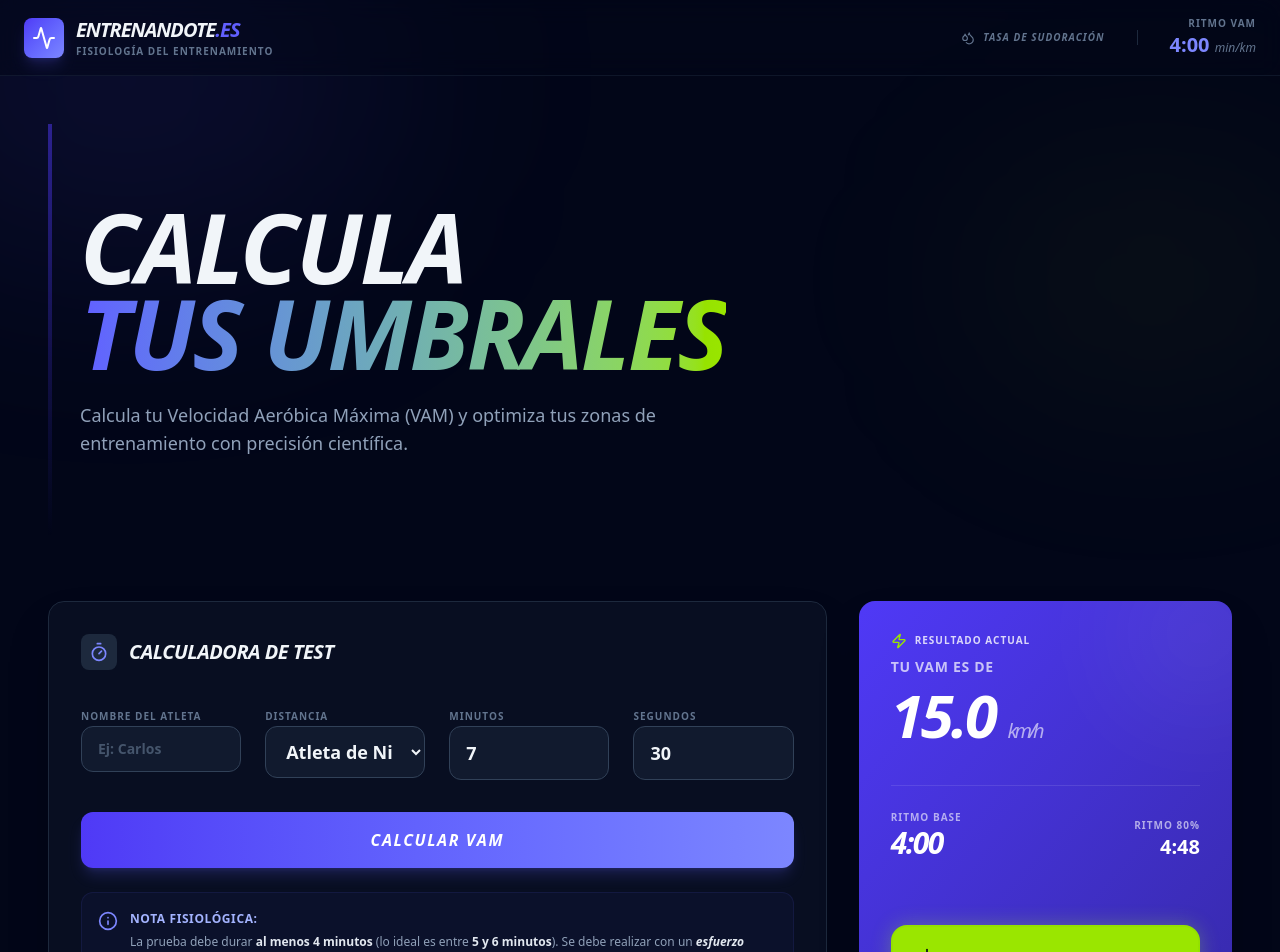
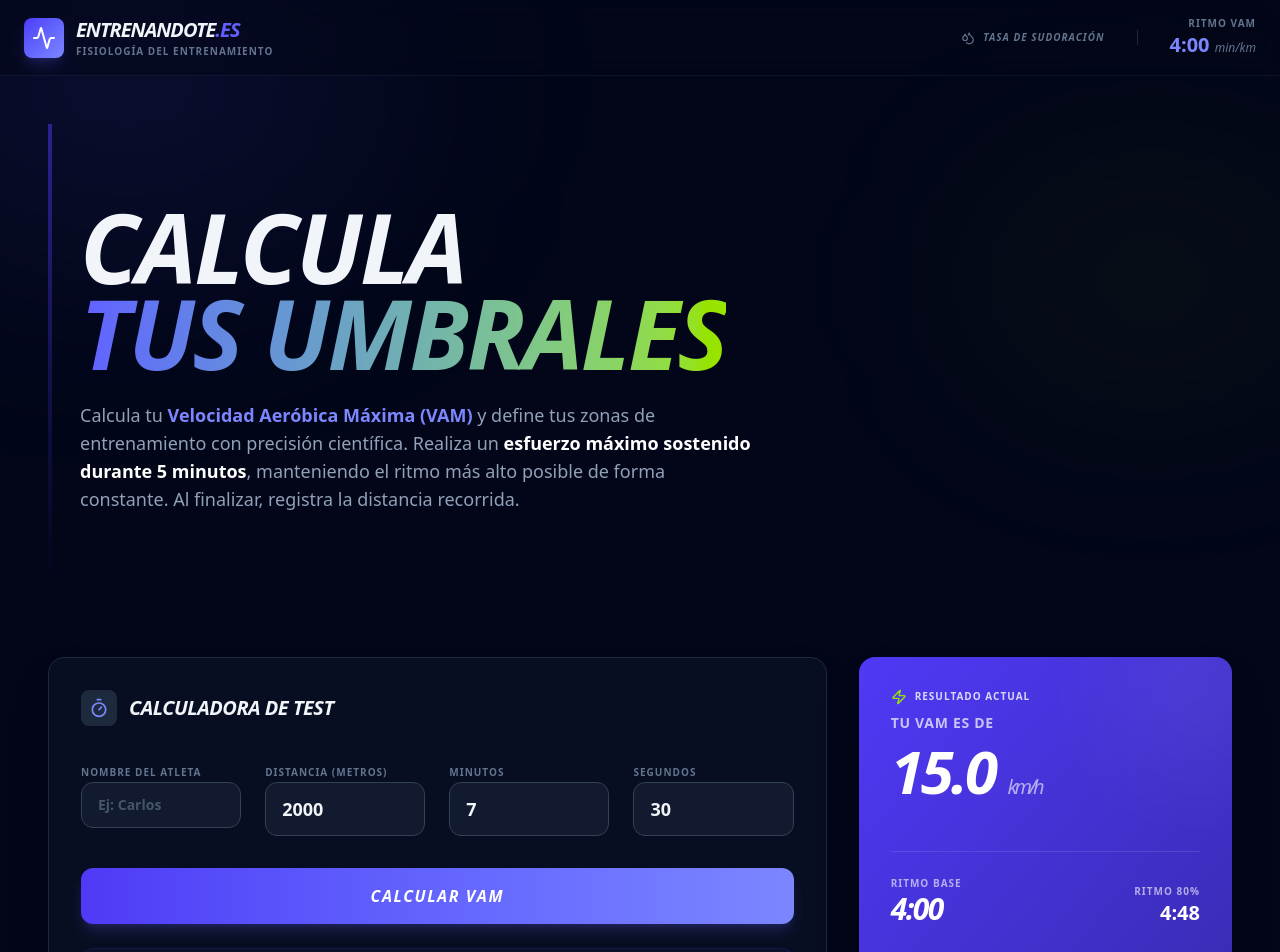
Before and after one commit to carlosfamara-rgb/Entrenandote, a React (Vite) app: page / in a window 1280 px wide. Shown: the top 952 px of the page. Built offline with nearby package versions, Linux system fonts and the light colour scheme.

Commit message:
feat: Improve test input handling and description
Update the test distance input to accept string values and parse it as a float. This allows for more flexible distance inputs. Also, refine the introductory text for the VAM calculation section to provide clearer instructions on performing the test.

```diff
--- a/src/App.tsx
+++ b/src/App.tsx
@@ -27,7 +27,7 @@ export default function App() {
   const [paceVAMSeconds, setPaceVAMSeconds] = useState<number>(240); // Default 4:00 min/km
 
   // Test Calculator State
-  const [testDistance, setTestDistance] = useState<number>(2000);
+  const [testDistance, setTestDistance] = useState<string>('2000');
   const [testMinutes, setTestMinutes] = useState<string>('7');
   const [testSeconds, setTestSeconds] = useState<string>('30');
   const [athleteName, setAthleteName] = useState<string>('');
@@ -182,7 +182,7 @@ export default function App() {
   };
 
   const applyTestResult = () => {
-    const calculatedVAM = calculateVAMFromTest(testDistance, parseInt(testMinutes) || 0, parseInt(testSeconds) || 0);
+    const calculatedVAM = calculateVAMFromTest(parseFloat(testDistance) || 0, parseInt(testMinutes) || 0, parseInt(testSeconds) || 0);
     if (calculatedVAM > 0) {
       setVamSpeed(parseFloat(calculatedVAM.toFixed(2)));
       setPaceVAMSeconds(speedToPaceSeconds(calculatedVAM));
@@ -245,7 +245,7 @@ export default function App() {
               <span className="text-transparent bg-clip-text bg-gradient-to-r from-indigo-500 to-lime-400">Tus Umbrales</span>
             </motion.h2>
             <p className="text-slate-400 max-w-2xl text-lg font-medium">
-              Calcula tu Velocidad Aeróbica Máxima (VAM) y optimiza tus zonas de entrenamiento con precisión científica.
+              Calcula tu <span className="text-indigo-400 font-bold">Velocidad Aeróbica Máxima (VAM)</span> y define tus zonas de entrenamiento con precisión científica. Realiza un <span className="text-white font-bold">esfuerzo máximo sostenido durante 5 minutos</span>, manteniendo el ritmo más alto posible de forma constante. Al finalizar, registra la distancia recorrida.
             </p>
           </div>
         </section>
@@ -273,16 +273,15 @@ export default function App() {
               </div>
 
               <div className="space-y-2">
-                <label className="text-[10px] font-bold text-slate-500 uppercase tracking-widest">Distancia</label>
-                <select
+                <label className="text-[10px] font-bold text-slate-500 uppercase tracking-widest">Distancia (Metros)</label>
+                <input
+                  type="number"
+                  step="0.01"
                   value={testDistance}
-                  onChange={(e) => setTestDistance(parseInt(e.target.value))}
-                  className="w-full bg-slate-800/50 border border-slate-700 rounded-xl px-4 py-3 text-lg font-bold focus:outline-none focus:ring-2 focus:ring-indigo-500/50 transition-all"
-                >
-                  <option value={1500}>Atleta Iniciado / Jóvenes (1500 M)</option>
-                  <option value={2000}>Atleta de Nivel Medio (2000 M)</option>
-                  <option value={3000}>Atleta de Alto Rendimiento (3000 M)</option>
-                </select>
+                  onChange={(e) => setTestDistance(e.target.value)}
+                  placeholder="Ej: 1500.50"
+                  className="w-full bg-slate-800/50 border border-slate-700 rounded-xl px-4 py-3 text-lg font-bold focus:outline-none focus:ring-2 focus:ring-indigo-500/50 transition-all placeholder:text-slate-600"
+                />
               </div>
 
               <div className="space-y-2">
@@ -335,9 +334,9 @@ export default function App() {
 
             <div className="mt-6 p-4 rounded-xl bg-indigo-500/5 border border-indigo-500/10 flex gap-3">
               <Info className="w-5 h-5 text-indigo-400 shrink-0 mt-0.5" />
-              <div className="text-xs text-slate-400 leading-relaxed">
+              <div className="text-xs text-white leading-relaxed">
                 <p className="font-bold text-indigo-300 uppercase tracking-wider mb-1">Nota Fisiológica:</p>
-                La prueba debe durar <span className="text-slate-200 font-bold">al menos 4 minutos</span> (lo ideal es entre <span className="text-slate-200 font-bold">5 y 6 minutos</span>). Se debe realizar con un <span className="text-slate-200 font-bold italic">esfuerzo máximo sostenido</span>. El factor fisiológico clave no es la distancia en sí, sino la <span className="text-indigo-400 font-bold italic">duración del estímulo</span>.
+                Para tener fiabilidad en el test la prueba debe durar al menos 4 minutos. Lo ideal es entre 5 y 6 minutos. Se debe realizar con un esfuerzo máximo sostenido. El factor fisiológico clave no es la distancia en sí, sino la duración del estímulo.
               </div>
             </div>
 
@@ -579,7 +578,7 @@ export default function App() {
                     <h4 className="text-xl font-black uppercase italic tracking-tight">Consideraciones Previas</h4>
                   </div>
                   <ul className="space-y-3 text-sm text-slate-500">
-                    <li className="leading-relaxed"><strong className="text-slate-300">Estado de Descanso:</strong> Es obligatorio llegar descansado. El día anterior debe ser de descanso total o de un rodaje muy suave (20-30 min) con 2-3 rectas de activación.</li>
+                    <li className="leading-relaxed"><strong className="text-slate-300">Estado de Descanso:</strong> Es obligatorio llegar descansado. El día anterior debe ser de descanso total o de un rodaje muy suave.</li>
                     <li className="leading-relaxed"><strong className="text-slate-300">Terreno:</strong> El lugar ideal es una pista de atletismo (400m). Si no es posible, utiliza un tramo de asfalto totalmente llano.</li>
                     <li className="leading-relaxed"><strong className="text-slate-300">Condiciones:</strong> Evita días de mucho viento o calor extremo. La temperatura ideal es entre 10°C y 18°C.</li>
                     <li className="leading-relaxed"><strong className="text-slate-300">Nutrición:</strong> Realiza una comida ligera rica en hidratos de carbono 2-3 horas antes.</li>
@@ -621,27 +620,6 @@ export default function App() {
                   </div>
                   <p className="text-sm text-slate-500 leading-relaxed">
                     No te detengas en seco. Camina 2 minutos y luego realiza un trote muy suave de 10 minutos para ayudar a la resíntesis del lactato acumulado.
-                  </p>
-                </div>
-
-                <div className="p-6 rounded-2xl bg-indigo-500/10 border border-indigo-500/20 space-y-4">
-                  <h4 className="text-sm font-black uppercase italic tracking-tight text-indigo-400">¿Qué distancia elegir?</h4>
-                  <div className="space-y-3">
-                    <div className="flex justify-between items-center border-b border-indigo-500/10 pb-2">
-                      <span className="text-xs text-slate-400 uppercase font-bold">Iniciado ({'>'} 5:00 min/km)</span>
-                      <span className="text-sm font-black text-indigo-400 italic">1500m</span>
-                    </div>
-                    <div className="flex justify-between items-center border-b border-indigo-500/10 pb-2">
-                      <span className="text-xs text-slate-400 uppercase font-bold">Medio (3:45 - 4:45 min/km)</span>
-                      <span className="text-sm font-black text-indigo-400 italic">2000m</span>
-                    </div>
-                    <div className="flex justify-between items-center">
-                      <span className="text-xs text-slate-400 uppercase font-bold">Élite ({'<'} 3:30 min/km)</span>
-                      <span className="text-sm font-black text-indigo-400 italic">3000m</span>
-                    </div>
-                  </div>
-                  <p className="text-center text-[10px] font-bold text-indigo-400/60 uppercase tracking-widest pt-4 border-t border-indigo-500/10">
-                    Repite el protocolo para comparar resultados en el tiempo.
                   </p>
                 </div>
               </div>
```
